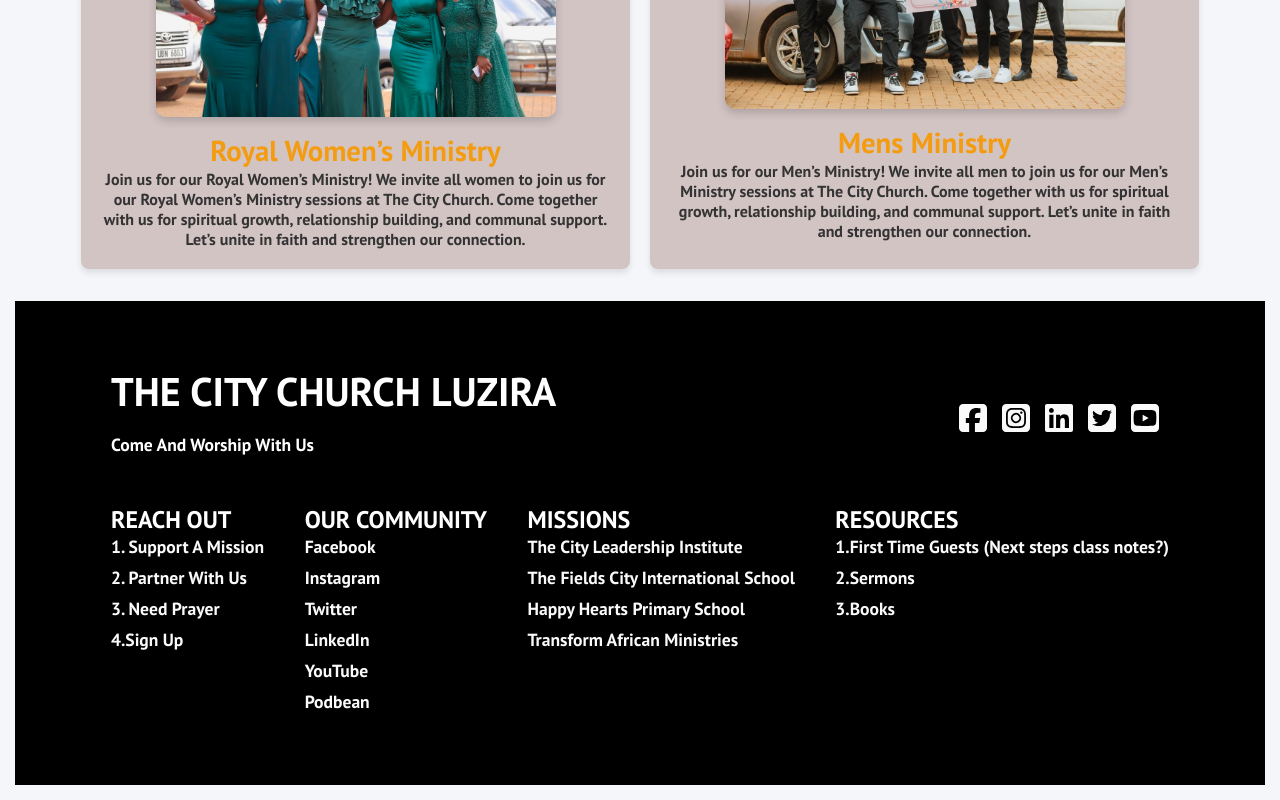
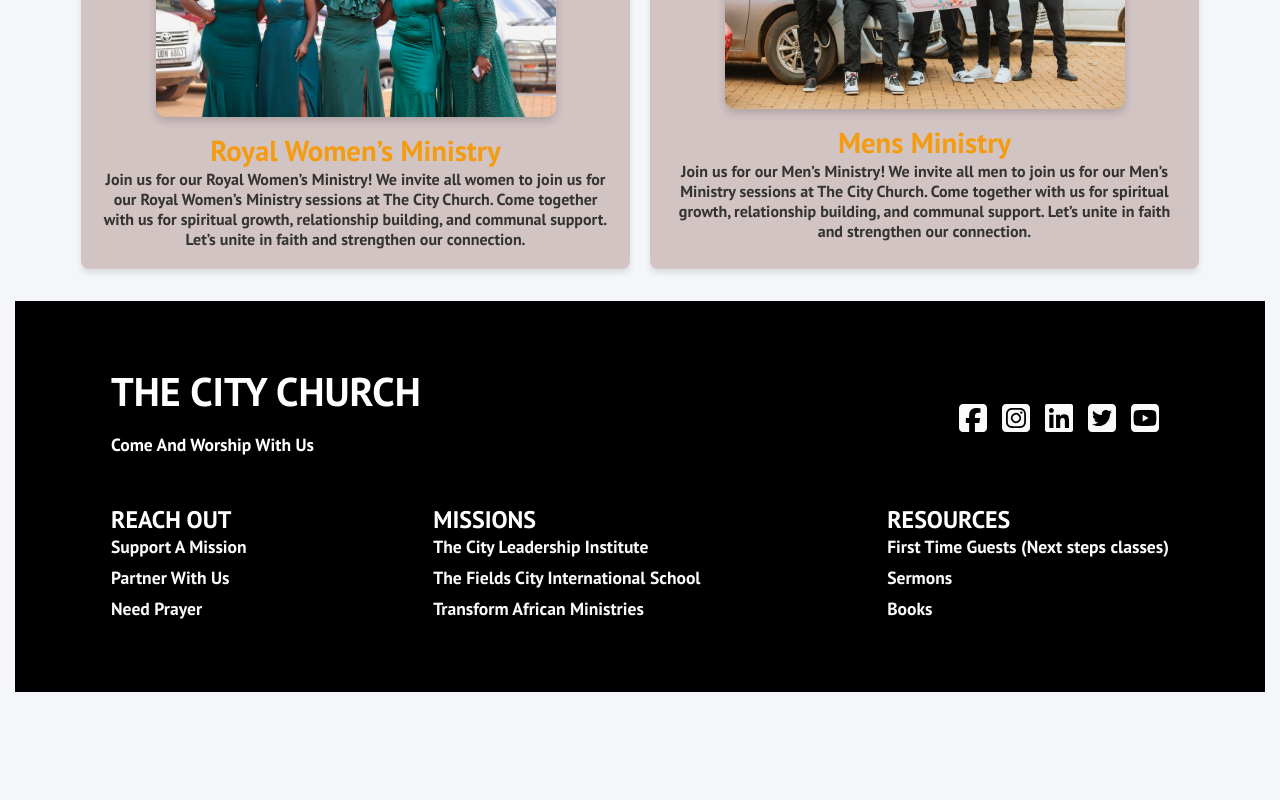
Before and after one commit to BcodezMUJJE/the-city-church-website, a React (Create React App) app in the folder church-website/: page / in a window 1280 px wide. Shown: the part 2832-3632 px from the top of the page. After the commit the page ends 3539 px from the top, so only its background shows below. Built offline with nearby package versions, Linux system fonts and the light colour scheme.

Commit message:
added more

```diff
--- a/church-website/src/components/Cards.css
+++ b/church-website/src/components/Cards.css
@@ -36,7 +36,7 @@
   .cards__item__link {
     display: flex;
     flex-flow: column;
-    width: 100%;
+    width: 150%;
     box-shadow: 0 0 10px rgba(219, 123, 6, 0.813);
     -webkit-filter: drop-shadow(0 6px 20px rgba(56, 125, 255, 0.017));
     filter: drop-shadow(0 6px 20px rgba(56, 125, 255, 0.017));
--- a/church-website/src/components/Footer.js
+++ b/church-website/src/components/Footer.js
@@ -15,7 +15,7 @@ function Footer() {
       {/* Top Section */}
       <div className="top">
         <div>
-          <h1>THE CITY CHURCH LUZIRA</h1>
+          <h1>THE CITY CHURCH</h1>
           <p>Come And Worship With Us</p>
         </div>
         {/* Social Media Icons */}
@@ -42,32 +42,21 @@ function Footer() {
       <div className="bottom">
         <div>
           <h4>REACH OUT</h4>
-          <a href="/">1. Support A Mission</a>
-          <a href="/">2. Partner With Us</a>
-          <a href="/">3. Need Prayer</a>
-          <a href="/">4.Sign Up</a>
-        </div>
-        <div>
-          <h4>OUR COMMUNITY</h4>
-          <a href="https://www.facebook.com/TheeCityChurch/">Facebook</a>
-          <a href="https://www.instagram.com/theecitychurch/">Instagram</a>
-          <a href="https://x.com/TheCityChurchL/">Twitter</a>
-          <a href="https://www.linkedin.com/company/the-city-church-luzira/">LinkedIn</a>
-          <a href="https://www.youtube.com/@thecitychurch-luzira2585/">YouTube</a>
-          <a href="https://theecitychurchluzira.podbean.com/">Podbean</a>
+          <a href="/">Support A Mission</a>
+          <a href="/">Partner With Us</a>
+          <a href="/">Need Prayer</a>
         </div>
         <div>
           <h4>MISSIONS</h4>
           <a href="/">The City Leadership Institute</a>
           <a href="/">The Fields City International School</a>
-          <a href="/">Happy Hearts Primary School</a>
           <a href="https://www.transformafricanministries.org/">Transform African Ministries</a>
         </div>
         <div>
           <h4>RESOURCES</h4>
-          <a href="/">1.First Time Guests (Next steps class notes?)</a>
-          <a href="/">2.Sermons</a>
-          <a href="/">3.Books</a>
+          <a href="/">First Time Guests (Next steps classes)</a>
+          <a href="/">Sermons</a>
+          <a href="/">Books</a>
         </div>
       </div>
     </div>
--- a/church-website/src/components/Navbar.css
+++ b/church-website/src/components/Navbar.css
@@ -27,7 +27,7 @@
   }
 
   .navbar-logo-img {
-    height: 40px;
+    height: 80px;
     width: auto;
   }
 
```
